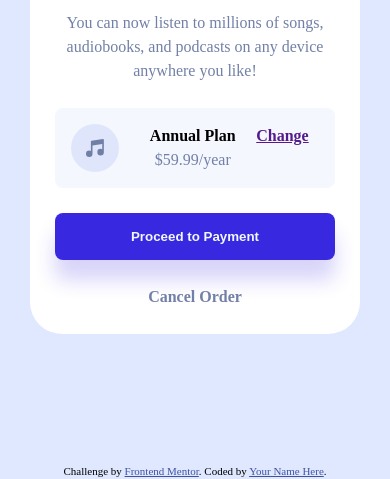
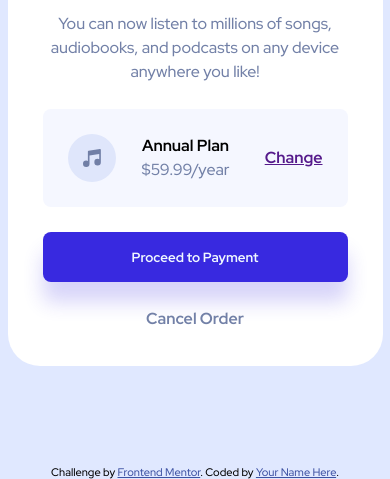
Before and after one commit to HenriqueMoroziniHupp/Order-Summary, a plain HTML site: page index.html in a window 390 px wide. Shown: the part 379-858 px from the top of the page. Drawn offline with Linux system fonts and the light colour scheme.

Commit message:
Finalizado, falta configurar para mobile

```diff
--- a/index.html
+++ b/index.html
@@ -53,8 +53,8 @@
         <div class="item">
 
           <div class="plan">
-            <img src="/images/icon-music.svg" alt="Ícone Musica">
-            <div>
+            <img src="./images/icon-music.svg" alt="Ícone Musica">
+            <div class="plan-info">
               Annual Plan
               <p class="value">
                 $59.99/year
--- a/style.css
+++ b/style.css
@@ -1,7 +1,11 @@
+@import url('https://fonts.googleapis.com/css2?family=Red+Hat+Display:wght@500;700;900&display=swap');
+
 * {
   margin: 0;
   padding: 0;
+  font-family: 'Red Hat Display';
 }
+
 
 body {
   height: 100vh;
@@ -19,7 +23,7 @@ body {
   height: 100%;
   width: 100%;
   display: grid;
-  grid-template-columns: 330px;
+  grid-template-columns: 375px;
   grid-template-rows: auto;
   justify-content: center;
   align-items: center;
@@ -35,7 +39,7 @@ body {
 .description {
   display:  grid;
   gap: 25px;
-  padding: 25px;
+  padding: 35px;
 }
 
 .item {
@@ -57,18 +61,28 @@ body {
   color: hsl(224, 23%, 55%);
   font-size: 16px;
   text-align: center;
+  top: -1;
 }
 
 .plan {
   background: hsl(225, 100%, 98%);
   border-radius: 8px;
-  padding: 16px;
+  padding: 25px;
+  gap: 25px;
   display: grid;
-  grid-auto-flow: column;
+  /* grid-auto-flow: column; */
+  grid-template-columns: 1fr 2fr 1fr;
+  justify-items: center;
+  align-items: center;
   font-weight: bold;
 }
 
+.plan-info {
+  display: grid;
+  justify-self: start;
+}
 .value {
+  display: grid;
   font-weight: normal;
   color: hsl(224, 23%, 55%);
 }
@@ -89,7 +103,4 @@ body {
   font-weight: bold;
   color: hsl(224, 23%, 55%);
   text-decoration: none;
-
-
-
 }
```
